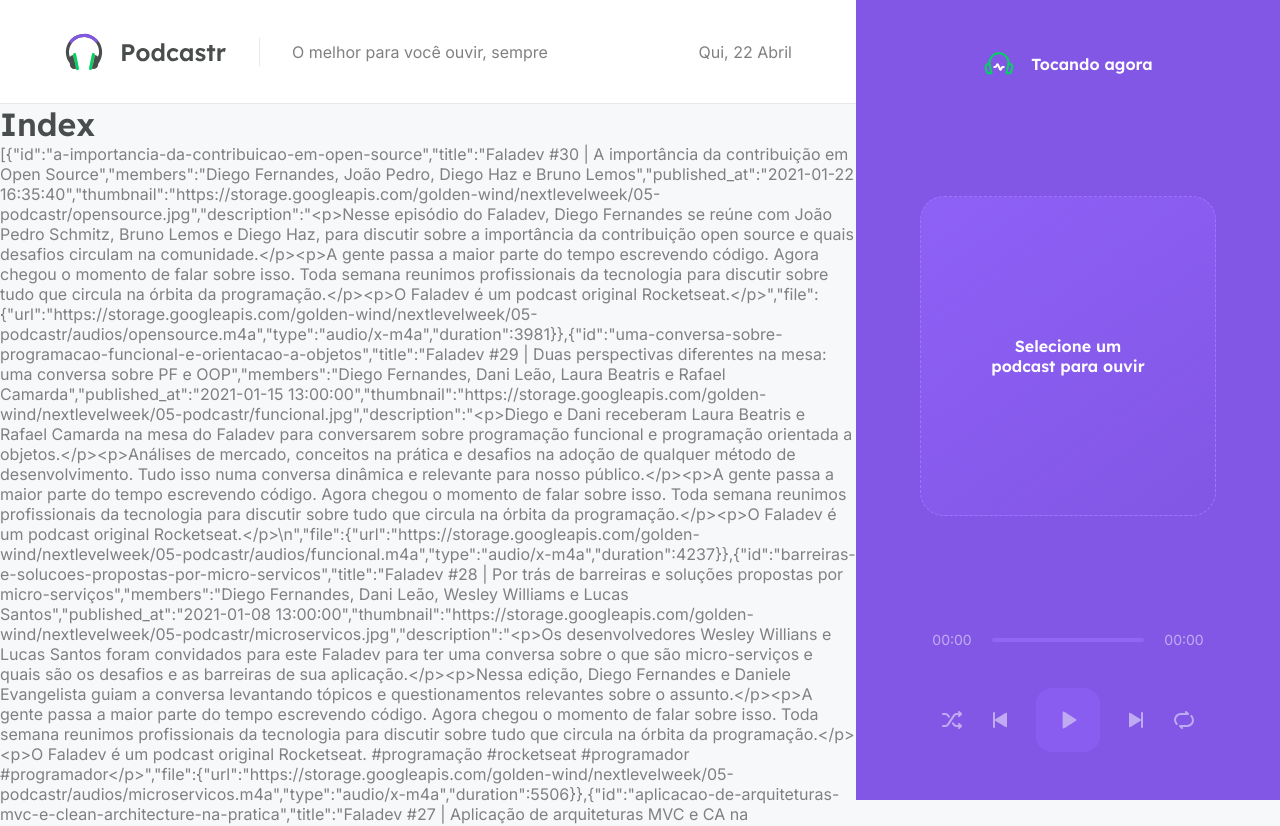
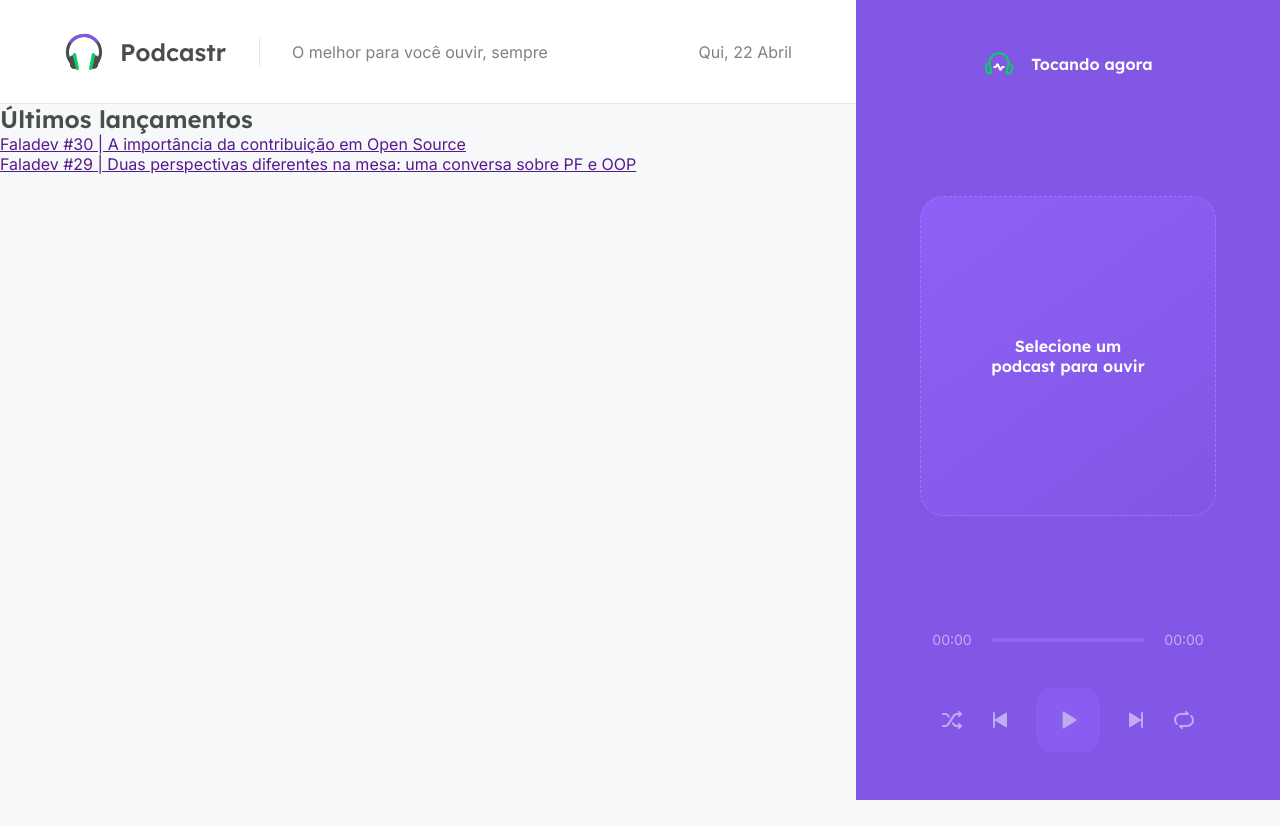
Before and after one commit to juliapeixoto/nlw-podcastr-next, a Next.js app: page / in a window 1280 px wide. Shown: the top 826 px of the page. After the commit the page ends 800 px from the top, so only its background shows below. Built offline with nearby package versions, Linux system fonts and the light colour scheme; data requests are answered from the project's data file.

Commit message:
home screen

```diff
--- a/package.json
+++ b/package.json
@@ -9,6 +9,7 @@
     "server": "json-server server.json -w -d 750 -p 3333"
   },
   "dependencies": {
+    "axios": "^0.21.1",
     "date-fns": "^2.21.1",
     "next": "10.1.3",
     "react": "17.0.2",
--- /dev/null
+++ b/src/pages/home.module.scss
@@ -0,0 +1,3 @@
+.homepage{
+
+}
--- a/src/pages/index.tsx
+++ b/src/pages/index.tsx
@@ -1,20 +1,85 @@
-export default function Home(props) {
+import { GetStaticProps } from "next";
+import { format, parseISO } from "date-fns";
+import ptBR from "date-fns/locale/pt-BR";
+import { api } from "../services/api";
+import { convertDurationToTimeString } from "../utils/convertDurationToTimeString";
+
+import styles from "./home.module.scss";
+
+type Episode = {
+  id: string;
+  title: string;
+  thumbnail: string;
+  description: string;
+  members: string;
+  duration: number;
+  durationAsString: string;
+  url: string;
+  publishedAt: string;
+};
+
+type HomeProps = {
+  latestEpisodes: Episode[];
+  allEpisodes: Episode[];
+};
+
+export default function Home({ latestEpisodes, allEpisodes }: HomeProps) {
   return (
-   <div>
-     <h1>Index</h1>
-     <p>{JSON.stringify(props.episodes)}</p>
-   </div>
-  )
+    <div className={styles.homepage}>
+      <section className={styles.latestEpisodes}>
+        <h2>Últimos lançamentos</h2>
+
+        <ul>
+          {latestEpisodes.map((episode) => {
+            return (
+              <li key={episode.id}>
+                <a href="">{episode.title}</a>
+              </li>
+            );
+          })}
+        </ul>
+      </section>
+
+      <section className={styles.allEpisodes}></section>
+    </div>
+  );
 }
 
-export async function getStaticProps() {
-  const response = await fetch('http://localhost:3333/episodes')
-  const data = await response.json()
+export const getStaticProps: GetStaticProps = async () => {
+  const { data } = await api.get("episodes", {
+    params: {
+      _limit: 12,
+      _sort: "published_at",
+      _order: "desc",
+    },
+  });
 
-  return{
+  const episodes = data.map((episode) => {
+    return {
+      id: episode.id,
+      title: episode.title,
+      thumbnail: episode.thumbnail,
+      members: episode.members,
+      publishedAt: format(parseISO(episode.published_at), "d MMM yy", {
+        locale: ptBR,
+      }),
+      duration: Number(episode.file.duration),
+      durationAsString: convertDurationToTimeString(
+        Number(episode.file.duration)
+      ),
+      description: episode.description,
+      url: episode.file.url,
+    };
+  });
+
+  const latestEpisodes = episodes.slice(0, 2);
+  const allEpisodes = episodes.slice(2, episodes.lenght);
+
+  return {
     props: {
-      episodes: data,
+      latestEpisodes,
+      allEpisodes,
     },
     revalidate: 60 * 60 * 8,
-  }
-}
+  };
+};
--- /dev/null
+++ b/src/services/api.ts
@@ -0,0 +1,5 @@
+import axios from 'axios';
+
+export const api = axios.create({
+    baseURL: 'http://localhost:3333/'
+})
--- /dev/null
+++ b/src/utils/convertDurationToTimeString.ts
@@ -0,0 +1,11 @@
+export function convertDurationToTimeString(duration: number){
+    const hours = Math.floor(duration / 3600);
+    const minutes = Math.floor((duration % 3600) / 60);
+    const seconds = duration % 60;
+
+    const timeString = [hours, minutes, seconds]
+        .map(unit => String(unit).padStart(2, '0'))
+        .join(':')
+
+    return timeString;
+}
```
Also changed, not shown: 1 other file (tests, documents, lock files or other folders).
